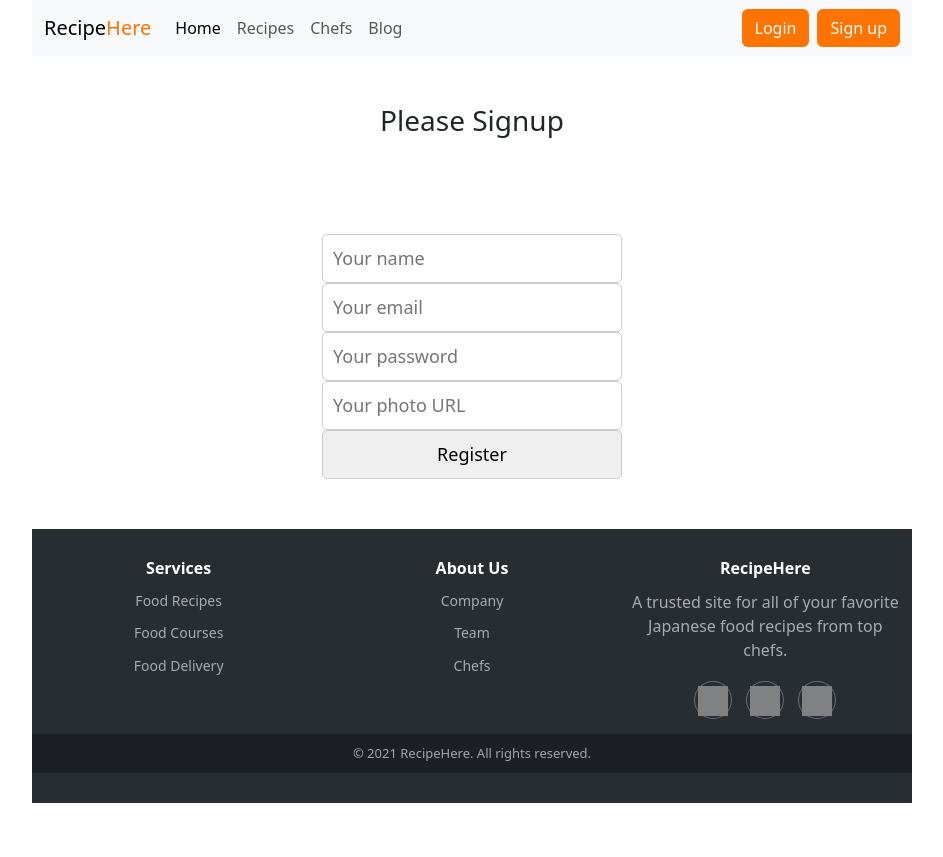
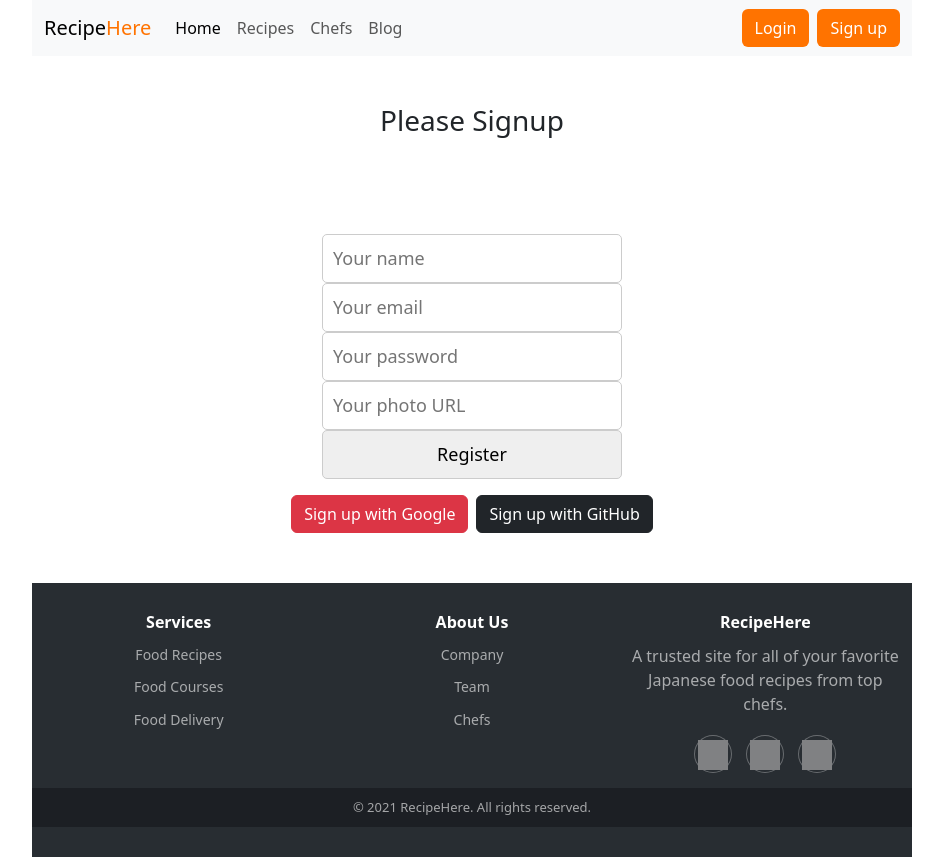
Before and after one commit to Arefin994/recipe-here-web, a React (Vite) app in the folder Assignment-10/: page /signup in a window 1280 px wide. Shown: the whole page, without its empty margins (168-1111 px from the left). Before the commit the page ends 803 px from the top, so only its background shows below. Built offline with nearby package versions, Linux system fonts and the light colour scheme; no server answers; grey boxes are pictures that could not be loaded.

Commit message:
Google and GitHub sign in method added

```diff
--- a/Assignment-10/src/components/Login/Login.jsx
+++ b/Assignment-10/src/components/Login/Login.jsx
@@ -1,11 +1,13 @@
 import { useState } from 'react';
 import { Link, useNavigate } from 'react-router-dom';
-import { getAuth, signInWithEmailAndPassword } from 'firebase/auth';
+import { getAuth, signInWithEmailAndPassword, signInWithPopup, GoogleAuthProvider, GithubAuthProvider } from 'firebase/auth';
 import app from '../../firebase/firebase.config';
 import { toast } from 'react-toastify';
 import Footer from '../Footer/Footer';
 
 const auth = getAuth(app);
+const googleProvider = new GoogleAuthProvider();
+const githubProvider = new GithubAuthProvider();
 
 const Login = () => {
     const navigate = useNavigate();
@@ -15,6 +17,26 @@ const Login = () => {
     const handleLogin = (e) => {
         e.preventDefault();
         signInWithEmailAndPassword(auth, email, password)
+            .then(() => {
+                navigate('/home');
+            })
+            .catch((error) => {
+                toast.error(error.message);
+            });
+    };
+
+    const handleGoogleSignIn = () => {
+        signInWithPopup(auth, googleProvider)
+            .then(() => {
+                navigate('/home');
+            })
+            .catch((error) => {
+                toast.error(error.message);
+            });
+    };
+
+    const handleGithubSignIn = () => {
+        signInWithPopup(auth, githubProvider)
             .then(() => {
                 navigate('/home');
             })
@@ -46,7 +68,10 @@ const Login = () => {
                                 <div className='mt-3'>
                                     <h6>Don't have an account? Then <Link to="/signup">Sign up</Link></h6>
                                 </div>
-
+                                <div className='mt-3'>
+                                    <button type="button" className="btn btn-danger" onClick={handleGoogleSignIn}>Sign in with Google</button>
+                                    <button type="button" className="btn btn-dark ms-2" onClick={handleGithubSignIn}>Sign in with GitHub</button>
+                                </div>
                             </form>
                         </div>
                     </div>
--- a/Assignment-10/src/components/Signup/Signup.jsx
+++ b/Assignment-10/src/components/Signup/Signup.jsx
@@ -1,5 +1,5 @@
 import React, { useState } from 'react';
-import { getAuth, createUserWithEmailAndPassword, signInWithEmailAndPassword } from 'firebase/auth';
+import { getAuth, createUserWithEmailAndPassword, signInWithEmailAndPassword, signInWithPopup, GoogleAuthProvider, GithubAuthProvider } from 'firebase/auth';
 import app from '../../firebase/firebase.config';
 import Footer from '../Footer/Footer';
 import './Signup.css'
@@ -7,6 +7,8 @@ import { ToastContainer, toast } from 'react-toastify';
 import 'react-toastify/dist/ReactToastify.css';
 
 const auth = getAuth(app);
+const googleProvider = new GoogleAuthProvider();
+const githubProvider = new GithubAuthProvider();
 
 const Signup = () => {
 
@@ -39,11 +41,29 @@ const Signup = () => {
             })
     }
 
+    const handleGoogleSignIn = () => {
+        signInWithPopup(auth, googleProvider)
+            .then(() => {
+                window.location.href = '/home';
+            })
+            .catch((error) => {
+                toast.error(error.message);
+            });
+    };
 
+    const handleGithubSignIn = () => {
+        signInWithPopup(auth, githubProvider)
+            .then(() => {
+                window.location.href = '/home';
+            })
+            .catch((error) => {
+                toast.error(error.message);
+            });
+    };
 
     return (
         <div className='text-center'>
-               <ToastContainer />
+            <ToastContainer />
             <h3 className='py-5'>Please Signup</h3>
             <form className='mt-5' onSubmit={handleSubmit}>
                 <input required type="text" id="name" placeholder="Your name" />
@@ -58,9 +78,14 @@ const Signup = () => {
             </form>
             <p className='text-danger'>{error}</p>
             <p className='text-success'>{success}</p>
+            <div className='mt-3'>
+                <button type="button" className="btn btn-danger" onClick={handleGoogleSignIn}>Sign up with Google</button>
+                <button type="button" className="btn btn-dark ms-2" onClick={handleGithubSignIn}>Sign up with GitHub</button>
+            </div>
             <Footer></Footer>
         </div>
     );
+
 };
 
 export default Signup;
--- a/Assignment-10/src/firebase/firebase.config.js
+++ b/Assignment-10/src/firebase/firebase.config.js
@@ -3,11 +3,11 @@ import { initializeApp } from 'firebase/app';
 
 const firebaseConfig = {
     apiKey: "AIzaSyBefWwz2AkHPUUfU2xWm-9t1BJzcQHrJQo",
-    authDomain: "recipe-here-fire-base.firebaseapp.com",
-    projectId: "recipe-here-fire-base",
+    authDomain: "recipe-here-fire-base.firebaseapp.com" ,
+    projectId: "recipe-here-fire-base" ,
     storageBucket: "recipe-here-fire-base.appspot.com",
     messagingSenderId: "604321729116",
-    appId: "1:604321729116:web:18264af99e59d60705b499"
+    appId: "1:604321729116:web:18264af99e59d60705b499",
 };
 
 const app = initializeApp(firebaseConfig);
```
